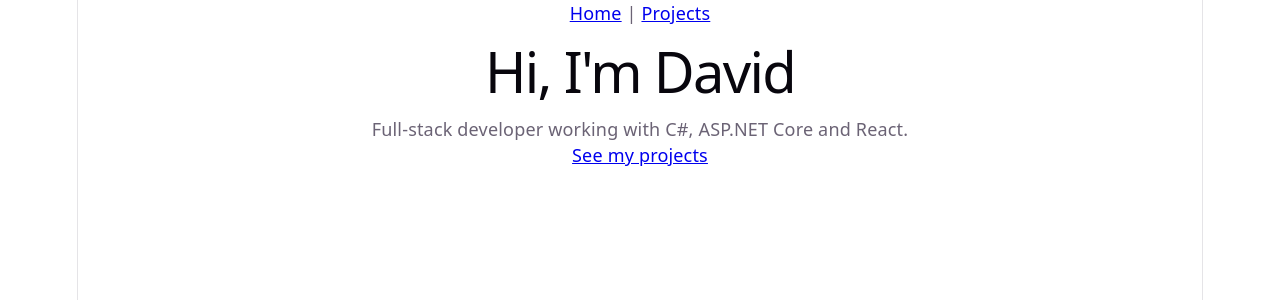
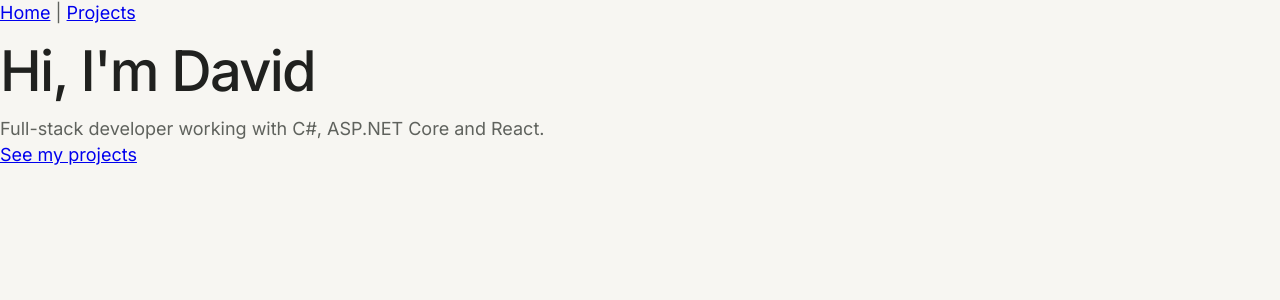
Before and after one commit to daviid-wang/Portfolio, a React (Vite) app in the folder client/: page / in a window 1280 px wide. Shown: the top 300 px of the page. Built offline with nearby package versions, Linux system fonts and the light colour scheme.

Commit message:
Import Inter and IBM Plex Mono and clean up index.css

```diff
--- a/client/index.html
+++ b/client/index.html
@@ -4,7 +4,13 @@
     <meta charset="UTF-8" />
     <link rel="icon" type="image/svg+xml" href="/favicon.svg" />
     <meta name="viewport" content="width=device-width, initial-scale=1.0" />
-    <title>David</title>
+    <title>David's Portfolio</title>
+    <link rel="preconnect" href="https://fonts.googleapis.com" />
+    <link rel="preconnect" href="https://fonts.gstatic.com" crossorigin />
+    <link
+      href="https://fonts.googleapis.com/css2?family=Inter:wght@400;500;600&family=IBM+Plex+Mono:wght@400&display=swap"
+      rel="stylesheet"
+    />
   </head>
   <body>
     <div id="root"></div>
--- a/client/src/index.css
+++ b/client/src/index.css
@@ -1,23 +1,15 @@
 :root {
-  --text: #6b6375;
-  --text-h: #08060d;
-  --bg: #fff;
-  --border: #e5e4e7;
-  --code-bg: #f4f3ec;
-  --accent: #aa3bff;
-  --accent-bg: rgba(170, 59, 255, 0.1);
-  --accent-border: rgba(170, 59, 255, 0.5);
-  --social-bg: rgba(244, 243, 236, 0.5);
-  --shadow:
-    rgba(0, 0, 0, 0.1) 0 10px 15px -3px, rgba(0, 0, 0, 0.05) 0 4px 6px -2px;
+  --text: #5F625D;
+  --text-h: #20211F;
+  --bg: #F7F6F2;
+  --border: #DCDDD6;
+  --accent: #214CFF;
+  --font: 'Inter', system-ui, 'Segoe UI', Roboto, sans-serif;
+  --heading: 'Inter', system-ui, 'Segoe UI', Roboto, sans-serif;
+  --mono: 'IBM Plex Mono', ui-monospace, Consolas, monospace;
 
-  --sans: system-ui, 'Segoe UI', Roboto, sans-serif;
-  --heading: system-ui, 'Segoe UI', Roboto, sans-serif;
-  --mono: ui-monospace, Consolas, monospace;
-
-  font: 18px/145% var(--sans);
-  letter-spacing: 0.18px;
-  color-scheme: light dark;
+  font: 18px/145% var(--font);
+  color-scheme: light;
   color: var(--text);
   background: var(--bg);
   font-synthesis: none;
@@ -30,36 +22,10 @@
   }
 }
 
-@media (prefers-color-scheme: dark) {
-  :root {
-    --text: #9ca3af;
-    --text-h: #f3f4f6;
-    --bg: #16171d;
-    --border: #2e303a;
-    --code-bg: #1f2028;
-    --accent: #c084fc;
-    --accent-bg: rgba(192, 132, 252, 0.15);
-    --accent-border: rgba(192, 132, 252, 0.5);
-    --social-bg: rgba(47, 48, 58, 0.5);
-    --shadow:
-      rgba(0, 0, 0, 0.4) 0 10px 15px -3px, rgba(0, 0, 0, 0.25) 0 4px 6px -2px;
-  }
-
-  #social .button-icon {
-    filter: invert(1) brightness(2);
-  }
-}
-
 #root {
-  width: 1126px;
-  max-width: 100%;
-  margin: 0 auto;
-  text-align: center;
-  border-inline: 1px solid var(--border);
   min-height: 100svh;
   display: flex;
   flex-direction: column;
-  box-sizing: border-box;
 }
 
 body {
@@ -95,17 +61,14 @@ p {
   margin: 0;
 }
 
-code,
-.counter {
+.label {
   font-family: var(--mono);
-  display: inline-flex;
-  border-radius: 4px;
-  color: var(--text-h);
+  font-size: 0.75rem;
+  text-transform: uppercase;
+  letter-spacing: 0.05em;
+  color: var(--accent);
 }
 
-code {
-  font-size: 15px;
-  line-height: 135%;
-  padding: 4px 8px;
-  background: var(--code-bg);
+button, input, textarea, select {
+  font: inherit;
 }
```
